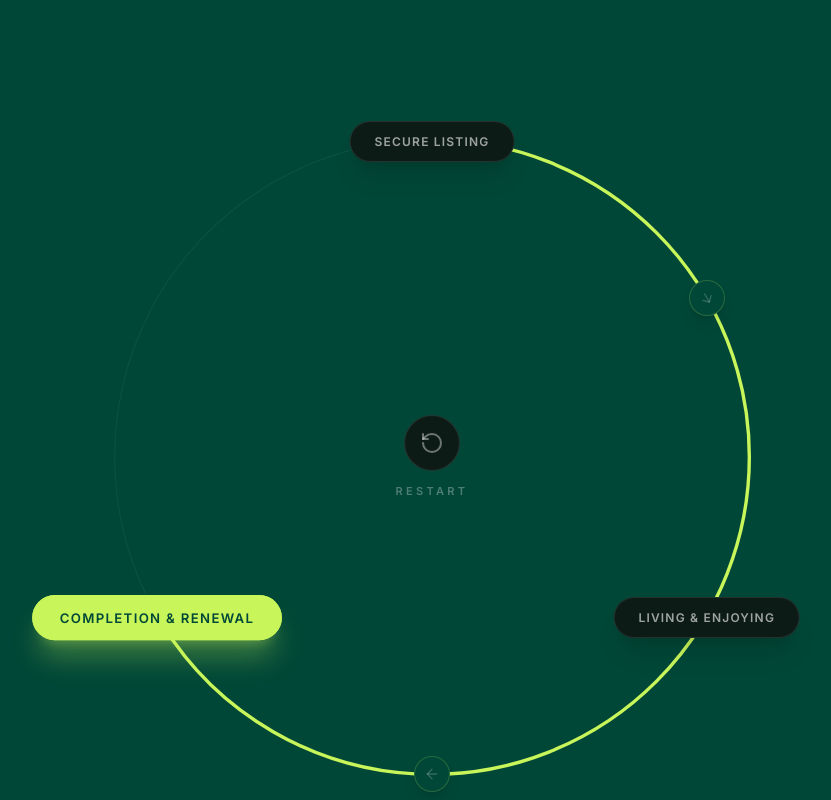
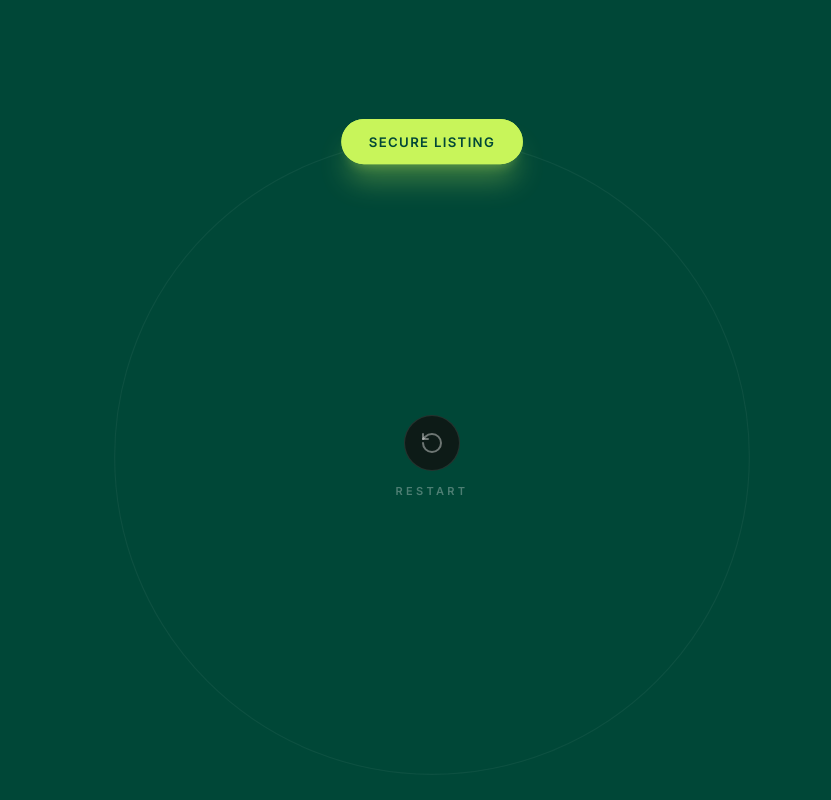
Before and after one commit to abdullahshahid836-ctrl/pakistan-property-portal, a Next.js app: page /about in a window 1280 px wide. Shown: the part 900-1700 px from the top of the page, without its empty margins (208-1039 px from the left). Built offline with nearby package versions, Linux system fonts and the light colour scheme.

Commit message:
fix: accelerated animation and finalized color scheme

```diff
--- a/src/app/about/page.tsx
+++ b/src/app/about/page.tsx
@@ -166,7 +166,7 @@ const LifecycleSection = () => {
       setStep(0)
       const interval = setInterval(() => {
         setStep((prev) => (prev + 1) % 4)
-      }, 2500)
+      }, 1500) // Faster interval
       return () => clearInterval(interval)
     } else {
       setStep(0)
@@ -202,7 +202,7 @@ const LifecycleSection = () => {
               animate={{
                 strokeDashoffset: isInView ? 1759.29 - (1759.29 * (step / 3)) : 1759.29
               }}
-              transition={{ duration: 1.5, ease: [0.16, 1, 0.3, 1] }}
+              transition={{ duration: 0.8, ease: [0.16, 1, 0.3, 1] }}
             />
           </svg>
 
```
